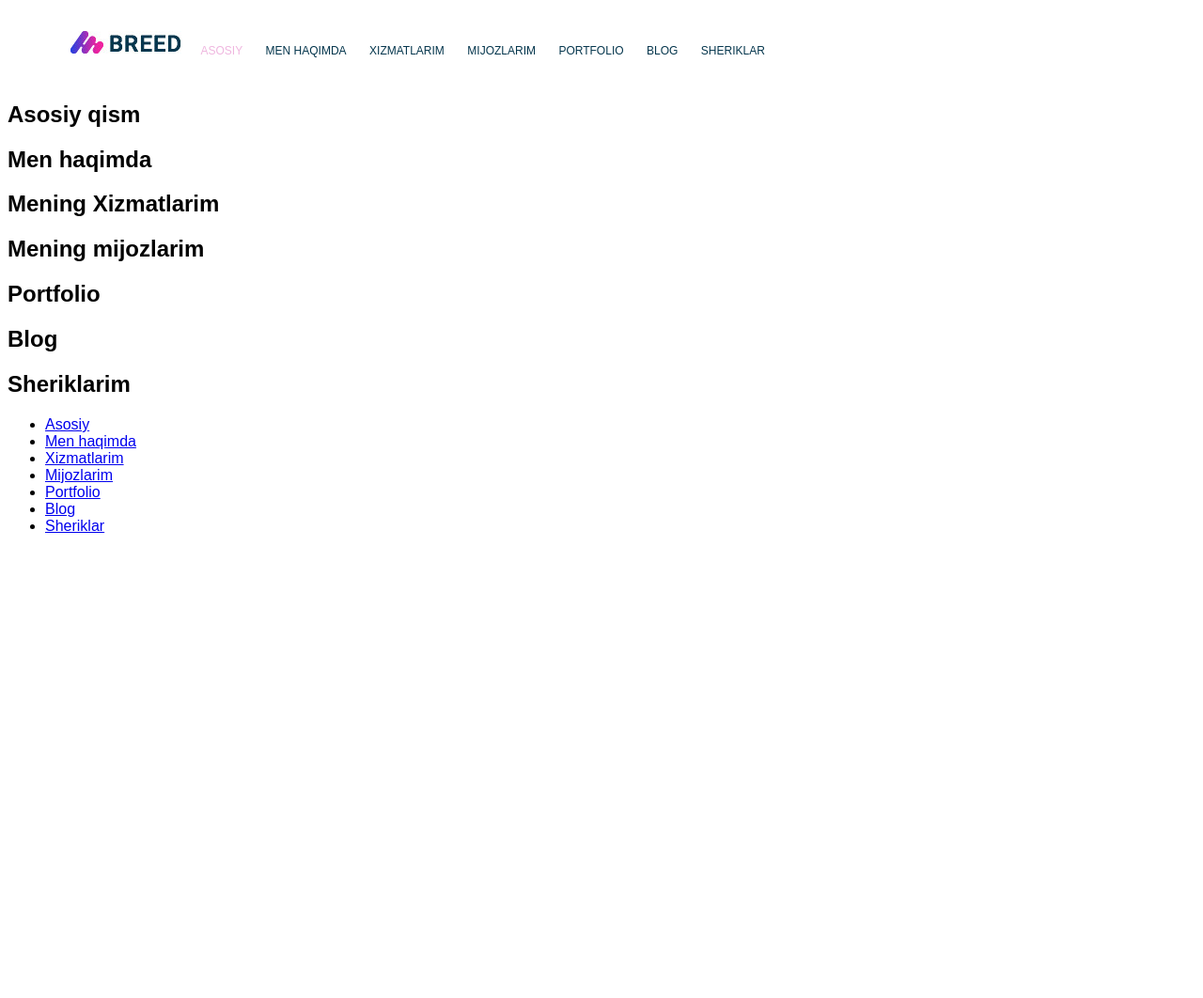
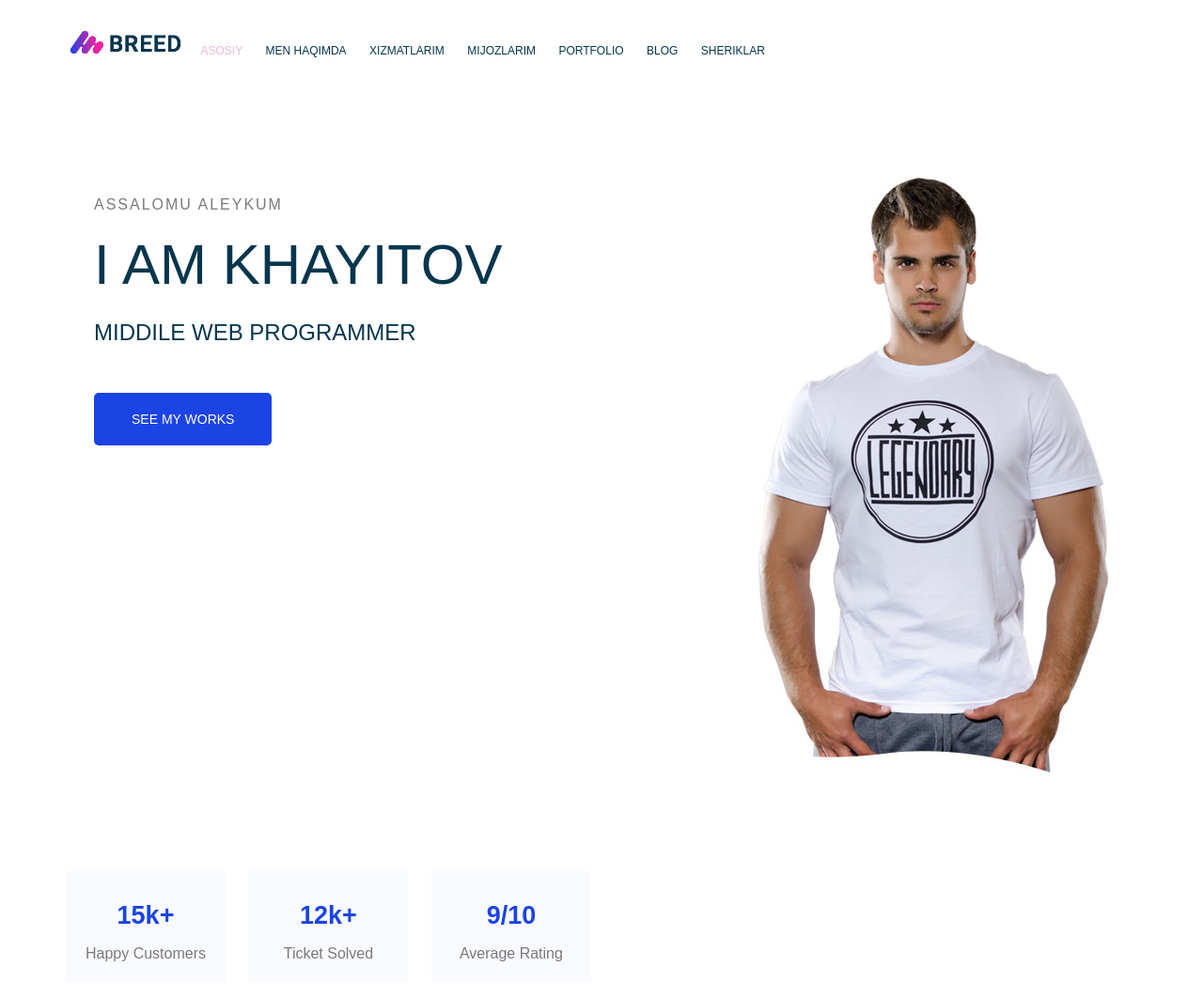
Before and after one commit to azamatxayitov/loyiha-v2, a plain HTML site: page index.html in a window 1280 px wide. Shown: the part 5-1067 px from the top of the page at 94% size. Before the commit the page ends 800 px from the top, so only its background shows below. Drawn offline with Linux system fonts and the light colour scheme.

Commit message:
Creating Main Section and Statistics

```diff
--- a/index.html
+++ b/index.html
@@ -46,10 +46,54 @@
     <!--/Header Section-->
 
     <!--Main Section-->
-        <section id="main-section">
-            <h1>Asosiy qism</h1>
-        </section>
+        <div class="container">
+            <section id="main-section" class="main-section">
+                <div class="main-section__info">
+                 <h4 class="main-section__welcome to-uppercase">Assalomu aleykum</h4>
+                 <h1 class="main-section__introduction to-uppercase">I am Khayitov</h1>
+                 <h3 class="main-section__position to-uppercase">Middile Web Programmer</h3>
+                 <button type="button" class="main-section__action to-uppercase">
+                     See my works
+                 </button>
+                </div>
+                <div class="main-section__image">
+                 <img src="img/home-right.jpg" alt="My image">
+                </div>
+             </section>
+             <div class="clearfix"></div>
+        </div>
     <!--/Main Section-->
+
+    <!--Statistics-->
+        <div class="container">
+            <section id="statistics" class="statistics">
+                <div class="statistics__item">
+                    <h3 class="statistics__number">
+                        15k+
+                    </h3>
+                    <p class="statistics__title">
+                        Happy Customers
+                    </p>
+                </div>
+                <div class="statistics__item">
+                    <h3 class="statistics__number">
+                        12k+
+                    </h3>
+                    <p class="statistics__title">
+                        Ticket Solved
+                    </p>
+                </div>
+                <div class="statistics__item">
+                    <h3 class="statistics__number">
+                        9/10
+                    </h3>
+                    <p class="statistics__title">
+                        Average Rating
+                    </p>
+                </div>
+            </section>
+        </div>
+    <!--/Statistics-->
 
     <!--About Me Section-->
         <section id="about-me">
--- a/main.css
+++ b/main.css
@@ -1,3 +1,4 @@
+/* Core styles*/
 body {
     font-family: sans-serif;
 }
@@ -7,6 +8,15 @@ body {
     margin: 0 auto;
 }
 
+.to-uppercase {
+    text-transform: uppercase;
+}
+
+.clearfix {
+    clear: both;
+}
+
+/* Main Header Styles*/
 .main-navigation__brand {
     display: inline-block;
     vertical-align: middle;
@@ -43,3 +53,79 @@ body {
 .main-navigation__item.active a {
     color: #efb6df;
 }
+
+/* Main Section Styles*/
+
+.main-section {
+    padding: 100px 30px;
+}
+
+.main-section > div {
+    width: 50%;
+    float: left;
+}
+
+.main-section__image {
+    text-align: right;
+}
+
+.main-section__welcome {
+    font-size: 16px;
+    font-weight: 400;
+    margin-bottom: 20px;
+    letter-spacing: 2px;
+    color: #797979;
+}
+
+.main-section__introduction {
+    margin-top: 20px;
+    font-size: 60px;
+    font-weight: 500;
+    margin-bottom: 20px;
+    color: #05364d;
+}
+
+.main-section__position {
+    color: #05364d;
+    font-size: 24px;
+    font-weight: 300;
+    margin-bottom: 20px;
+}
+
+.main-section__action {
+    margin-top: 30px;
+    border: none;
+    background-color: #1c44e4;
+    color: #ffffff;
+    font-weight: 500;
+    font-size: 14px;
+    padding: 20px 40px;
+    cursor: pointer;
+    border-radius: 5px;
+}
+
+/*Statistics section*/
+.statistics {
+    padding-top: 100px;
+}
+
+.statistics__item {
+    display: inline-block;
+    background-color: #f8faff;
+    text-align: center;
+    width: 150px;
+    margin-right: 20px;
+    padding: 5px 10px;
+}
+
+.statistics__number {
+    font-size: 27px;
+    margin-bottom: 5px;
+    color: #1c44e4;
+}
+
+.statistics__title {
+    font-size: 16px;
+    color: #797979;
+    font-weight: 300;
+}
```
Also changed, not shown: img/home-right.jpg (added).
